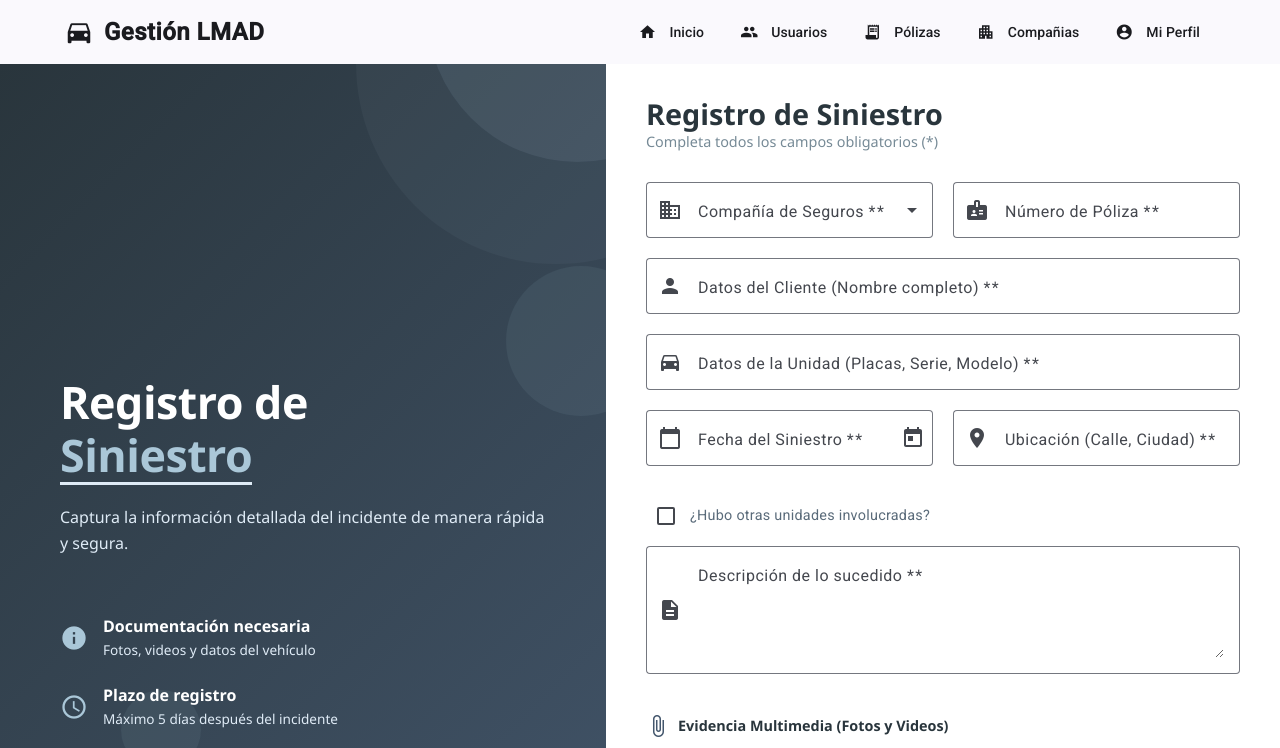
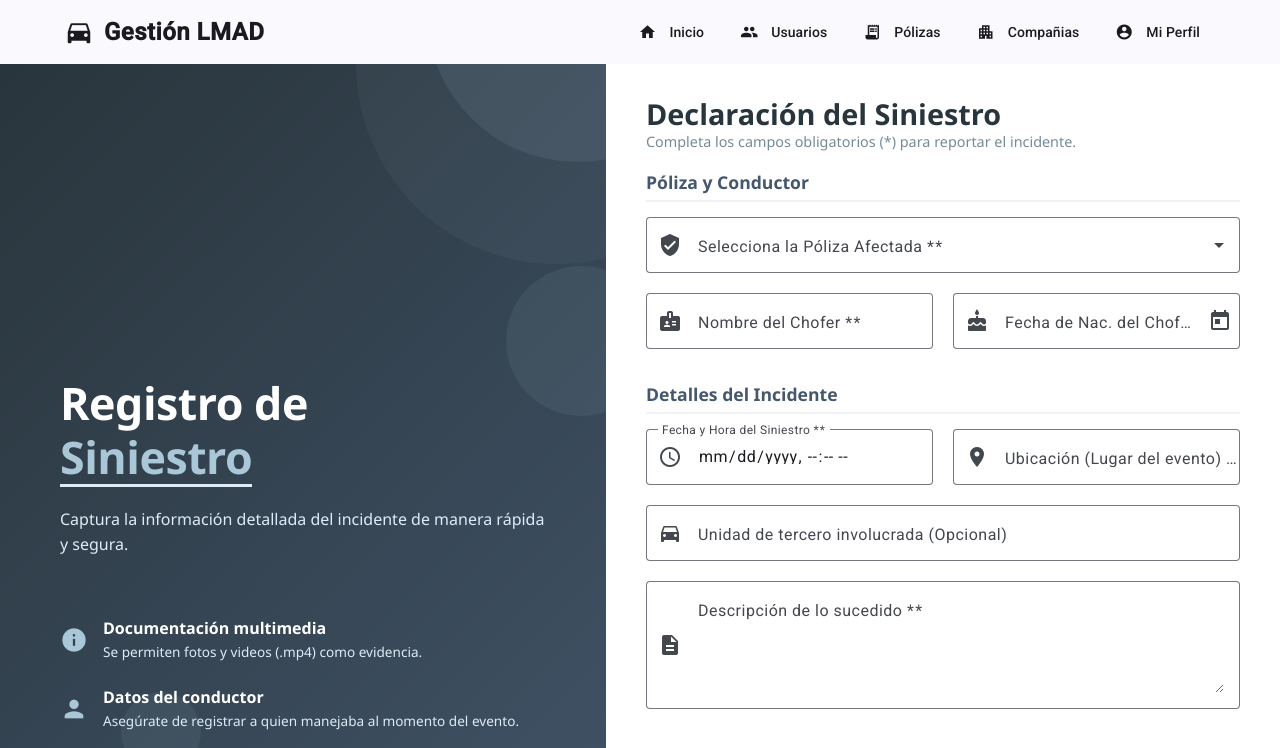
Before and after one commit to andynogamer/bdm-frontend, an Angular app: page /register-accidents in a window 1280 px wide. Shown: the top 748 px of the page. Built offline with nearby package versions, Linux system fonts and the light colour scheme.

Commit message:
feat: se agrega interfaz para registrar siniestros

```diff
--- a/src/app/features/register-accidents/register-accidents.html
+++ b/src/app/features/register-accidents/register-accidents.html
@@ -11,15 +11,15 @@
                 <div class="info-box">
                     <mat-icon>info</mat-icon>
                     <div>
-                        <strong>Documentación necesaria</strong>
-                        <span>Fotos, videos y datos del vehículo</span>
+                        <strong>Documentación multimedia</strong>
+                        <span>Se permiten fotos y videos (.mp4) como evidencia.</span>
                     </div>
                 </div>
                 <div class="info-box">
-                    <mat-icon>schedule</mat-icon>
+                    <mat-icon>person</mat-icon>
                     <div>
-                        <strong>Plazo de registro</strong>
-                        <span>Máximo 5 días después del incidente</span>
+                        <strong>Datos del conductor</strong>
+                        <span>Asegúrate de registrar a quien manejaba al momento del evento.</span>
                     </div>
                 </div>
                 <div class="info-box">
@@ -42,121 +42,135 @@
     <div class="right-panel">
         <form [formGroup]="registerForm" class="accidents-form" (ngSubmit)="onSubmit()">
             <div class="form-header">
-                <h1>Registro de Siniestro</h1>
-                <p>Completa todos los campos obligatorios (*)</p>
+                <h1>Declaración del Siniestro</h1>
+                <p>Completa los campos obligatorios (*) para reportar el incidente.</p>
             </div>
+
+            @if (mensajeExito) {
+                <div class="success-message">
+                    <mat-icon>check_circle</mat-icon>
+                    <span>{{ mensajeExito }}</span>
+                </div>
+            }
+
+            @if (mensajeError) {
+                <div class="error-message">
+                    <mat-icon>error</mat-icon>
+                    <span>{{ mensajeError }}</span>
+                </div>
+            }
+
+            @if (isLoading) {
+                <div class="loading-message">
+                    <mat-spinner diameter="24"></mat-spinner>
+                    <span>Enviando reporte y archivos multimedia...</span>
+                </div>
+            }
+
+            <h3 class="section-title">Póliza y Conductor</h3>
+
+            <mat-form-field appearance="outline" class="full-width">
+                <mat-label>Selecciona la Póliza Afectada *</mat-label>
+                <mat-select formControlName="id_poliza">
+                    @for (poliza of polizas; track poliza.id_poliza) {
+                        <mat-option [value]="poliza.id_poliza">
+                            {{poliza.numero_poliza}} - {{poliza.compania}}
+                        </mat-option>
+                    }
+                </mat-select>
+                <mat-icon matPrefix>verified_user</mat-icon>
+                @if (registerForm.get('id_poliza')?.hasError('required')) {
+                    <mat-error>Debes seleccionar una póliza</mat-error>
+                }
+            </mat-form-field>
 
             <div class="form-row">
                 <mat-form-field appearance="outline">
-                    <mat-label>Compañía de Seguros *</mat-label>
-                    <mat-select formControlName="insuranceCompany">
-                        <mat-option value="Qualitas">Qualitas</mat-option>
-                        <mat-option value="GNP">GNP</mat-option>
-                        <mat-option value="AXA">AXA</mat-option>
-                        <mat-option value="BBVA">BBVA</mat-option>
-                    </mat-select>
-                    <mat-icon matPrefix>business</mat-icon>
-                    @if (registerForm.get('insuranceCompany')?.hasError('required')) {
-                        <mat-error>Seleccione una compañía</mat-error>
+                    <mat-label>Nombre del Chofer *</mat-label>
+                    <input matInput formControlName="nombre_chofer" placeholder="Ej. Juan Pérez García">
+                    <mat-icon matPrefix>badge</mat-icon>
+                    @if (registerForm.get('nombre_chofer')?.hasError('required')) {
+                        <mat-error>El nombre del conductor es obligatorio</mat-error>
                     }
                 </mat-form-field>
 
                 <mat-form-field appearance="outline">
-                    <mat-label>Número de Póliza *</mat-label>
-                    <input matInput formControlName="policyNumber" placeholder="Ej. POL-12345">
-                    <mat-icon matPrefix>badge</mat-icon>
-                    @if (registerForm.get('policyNumber')?.hasError('required')) {
-                        <mat-error>El número de póliza es obligatorio</mat-error>
+                    <mat-label>Fecha de Nac. del Chofer *</mat-label>
+                    <input matInput [matDatepicker]="picker" formControlName="fecha_nacimiento_chofer">
+                    <mat-icon matPrefix>cake</mat-icon>
+                    <mat-datepicker-toggle matIconSuffix [for]="picker"></mat-datepicker-toggle>
+                    <mat-datepicker #picker></mat-datepicker>
+                    @if (registerForm.get('fecha_nacimiento_chofer')?.hasError('required')) {
+                        <mat-error>La fecha es obligatoria</mat-error>
+                    }
+                </mat-form-field>
+            </div>
+
+            <h3 class="section-title">Detalles del Incidente</h3>
+
+            <div class="form-row">
+                <mat-form-field appearance="outline">
+                    <mat-label>Fecha y Hora del Siniestro *</mat-label>
+                    <input matInput type="datetime-local" formControlName="fecha_hora_siniestro">
+                    <mat-icon matPrefix>schedule</mat-icon>
+                    @if (registerForm.get('fecha_hora_siniestro')?.hasError('required')) {
+                        <mat-error>Indica la fecha y hora</mat-error>
+                    }
+                </mat-form-field>
+
+                <mat-form-field appearance="outline">
+                    <mat-label>Ubicación (Lugar del evento) *</mat-label>
+                    <input matInput formControlName="ubicacion" placeholder="Ej. Av. Constitución #123">
+                    <mat-icon matPrefix>location_on</mat-icon>
+                    @if (registerForm.get('ubicacion')?.hasError('required')) {
+                        <mat-error>La ubicación es obligatoria</mat-error>
                     }
                 </mat-form-field>
             </div>
 
             <mat-form-field appearance="outline" class="full-width">
-                <mat-label>Datos del Cliente (Nombre completo) *</mat-label>
-                <input matInput formControlName="clientData" placeholder="Ej. Juan Pérez García">
-                <mat-icon matPrefix>person</mat-icon>
-                @if (registerForm.get('clientData')?.hasError('required')) {
-                    <mat-error>Los datos del cliente son obligatorios</mat-error>
-                }
+                <mat-label>Unidad de tercero involucrada (Opcional)</mat-label>
+                <input matInput formControlName="unidad_involucrada" placeholder="Placas, descripción o teléfono de contacto">
+                <mat-icon matPrefix>directions_car</mat-icon>
             </mat-form-field>
 
             <mat-form-field appearance="outline" class="full-width">
-                <mat-label>Datos de la Unidad (Placas, Serie, Modelo) *</mat-label>
-                <input matInput formControlName="unitData" placeholder="Ej. ABC-123, Serie: XXXX, Modelo: 2020">
-                <mat-icon matPrefix>directions_car</mat-icon>
-                @if (registerForm.get('unitData')?.hasError('required')) {
-                    <mat-error>Los datos de la unidad son obligatorios</mat-error>
-                }
-            </mat-form-field>
-
-            <div class="form-row">
-                <mat-form-field appearance="outline">
-                    <mat-label>Fecha del Siniestro *</mat-label>
-                    <input matInput [matDatepicker]="picker" formControlName="accidentDate">
-                    <mat-icon matPrefix>calendar_today</mat-icon>
-                    <mat-datepicker-toggle matIconSuffix [for]="picker"></mat-datepicker-toggle>
-                    <mat-datepicker #picker></mat-datepicker>
-                    @if (registerForm.get('accidentDate')?.hasError('required')) {
-                        <mat-error>La fecha es obligatoria</mat-error>
-                    }
-                </mat-form-field>
-
-                <mat-form-field appearance="outline">
-                    <mat-label>Ubicación (Calle, Ciudad) *</mat-label>
-                    <input matInput formControlName="location" placeholder="Ej. Av. Reforma 123, CDMX">
-                    <mat-icon matPrefix>location_on</mat-icon>
-                    @if (registerForm.get('location')?.hasError('required')) {
-                        <mat-error>La ubicación es obligatoria</mat-error>
-                    }
-                </mat-form-field>
-            </div>
-
-            <div class="checkbox-section">
-                <mat-checkbox formControlName="otherUnitsInvolved" class="custom-checkbox">
-                    ¿Hubo otras unidades involucradas?
-                </mat-checkbox>
-            </div>
-
-            <mat-form-field appearance="outline" class="full-width">
                 <mat-label>Descripción de lo sucedido *</mat-label>
-                <textarea matInput formControlName="description" rows="4" placeholder="Describe detalladamente cómo ocurrió el incidente..."></textarea>
+                <textarea matInput formControlName="descripcion" rows="4" placeholder="Describe cómo ocurrió el incidente detalladamente..."></textarea>
                 <mat-icon matPrefix>description</mat-icon>
-                @if (registerForm.get('description')?.hasError('required')) {
+                @if (registerForm.get('descripcion')?.hasError('required')) {
                     <mat-error>La descripción es obligatoria</mat-error>
-                }
-                @if (registerForm.get('description')?.hasError('minlength')) {
-                    <mat-error>Mínimo 10 caracteres</mat-error>
                 }
             </mat-form-field>
 
             <div class="multimedia-section">
                 <div class="multimedia-header">
-                    <mat-icon>attach_file</mat-icon>
-                    <label>Evidencia Multimedia (Fotos y Videos)</label>
+                    <mat-icon>perm_media</mat-icon>
+                    <label>Evidencia Multimedia (Imágenes y Videos)</label>
                 </div>
                 <div class="file-drop-zone" (click)="fileInput.click()" (dragover)="$event.preventDefault()" (drop)="onDrop($event)">
-                    <input #fileInput type="file" (change)="onFilesSelected($event)" accept="image/*,video/*" multiple style="display: none">
+                    <input #fileInput type="file" (change)="onFilesSelected($event)" accept="image/*,video/mp4" multiple style="display: none">
                     <mat-icon>cloud_upload</mat-icon>
                     <span>Haz clic o arrastra archivos aquí</span>
-                    <small>Formatos permitidos: JPG, PNG, MP4 (máx. 10MB por archivo)</small>
+                    <small>Se guardarán formato e información MIME. Máx 10MB por archivo.</small>
                 </div>
-                @if (selectedFiles.length > 0) {
+
+                @if (archivosProcesados.length > 0) {
                     <div class="file-list">
-                        <div class="file-item" *ngFor="let file of selectedFiles; let i = index">
-                            <mat-icon>{{file.type.includes('image') ? 'image' : 'videocam'}}</mat-icon>
-                            <span>{{file.name}}</span>
-                            <small>({{(file.size / 1024 / 1024).toFixed(2)}} MB)</small>
+                        <div class="file-item" *ngFor="let item of archivosProcesados; let i = index">
+                            <mat-icon>{{ item.mime_type.includes('image') ? 'image' : 'videocam' }}</mat-icon>
+                            <span>{{ item.archivo.name }}</span>
+                            <span class="mime-badge">{{ item.mime_type }}</span>
                             <button type="button" class="remove-file" (click)="removeFile(i)">
                                 <mat-icon>close</mat-icon>
                             </button>
                         </div>
                     </div>
                 }
-                <p class="hint">Las imágenes se guardarán como BLOB en la base de datos.</p>
             </div>
 
-            <button class="submit-button" type="submit" [disabled]="!registerForm.valid" mat-raised-button>
-                REGISTRAR SINIESTRO
+            <button class="submit-button" type="submit" [disabled]="!registerForm.valid || isLoading" mat-raised-button>
+                {{ isLoading ? 'PROCESANDO...' : 'REGISTRAR SINIESTRO' }}
                 <mat-icon>send</mat-icon>
             </button>
         </form>
--- a/src/app/features/register-accidents/register-accidents.scss
+++ b/src/app/features/register-accidents/register-accidents.scss
@@ -161,7 +161,7 @@
 }
 
 .form-header {
-    margin-bottom: 30px;
+    margin-bottom: 20px;
     text-align: left;
 
     h1 {
@@ -176,6 +176,52 @@
         font-size: 0.9rem;
         margin: 0;
     }
+}
+
+.section-title {
+    font-size: 1.1rem;
+    color: #44576D;
+    margin: 15px 0;
+    border-bottom: 2px solid #F0F2F5;
+    padding-bottom: 8px;
+    font-weight: 600;
+}
+
+// Mensajes de Alerta
+.success-message {
+    background: #E8F5E9;
+    color: #2E7D32;
+    padding: 12px 16px;
+    border-radius: 12px;
+    margin-bottom: 20px;
+    display: flex;
+    align-items: center;
+    gap: 10px;
+    mat-icon { font-size: 20px; width: 20px; height: 20px; }
+}
+
+.error-message {
+    background: #FFEBEE;
+    color: #C62828;
+    padding: 12px 16px;
+    border-radius: 12px;
+    margin-bottom: 20px;
+    display: flex;
+    align-items: center;
+    gap: 10px;
+    mat-icon { font-size: 20px; width: 20px; height: 20px; }
+}
+
+.loading-message {
+    background: #E3F2FD;
+    color: #1565C0;
+    padding: 12px 16px;
+    border-radius: 12px;
+    margin-bottom: 20px;
+    display: flex;
+    align-items: center;
+    justify-content: center;
+    gap: 12px;
 }
 
 .full-width {
@@ -226,20 +272,7 @@
     margin-right: 8px;
 }
 
-.checkbox-section {
-    margin: 10px 0;
-}
-
-.custom-checkbox {
-    --mdc-checkbox-selected-icon-color: #29353C;
-    --mdc-checkbox-unselected-icon-color: #768A96;
-
-    ::ng-deep .mdc-label {
-        color: #5A6B7A;
-        font-size: 0.9rem;
-    }
-}
-
+// Multimedia Section
 .multimedia-section {
     margin: 20px 0;
 }
@@ -322,10 +355,18 @@
     span {
         flex: 1;
         color: #29353C;
+        white-space: nowrap;
+        overflow: hidden;
+        text-overflow: ellipsis;
     }
 
-    small {
-        color: #768A96;
+    .mime-badge {
+        background: #AAC7D8;
+        color: #1a2329;
+        font-size: 0.65rem;
+        padding: 2px 6px;
+        border-radius: 12px;
+        font-weight: 600;
     }
 
     .remove-file {
@@ -355,13 +396,6 @@
     }
 }
 
-.hint {
-    font-size: 0.7rem;
-    color: #768A96;
-    margin-top: 12px;
-    text-align: center;
-}
-
 .submit-button {
     width: 100%;
     height: 52px;
@@ -372,7 +406,7 @@
     color: white !important;
     border-radius: 40px;
     transition: all 0.3s ease;
-    margin-top: 10px;
+    margin-top: 20px;
     display: flex;
     align-items: center;
     justify-content: center;
--- a/src/app/features/register-accidents/register-accidents.ts
+++ b/src/app/features/register-accidents/register-accidents.ts
@@ -1,4 +1,4 @@
-import { Component } from '@angular/core';
+import { Component, OnInit, ChangeDetectorRef } from '@angular/core';
 import { Header } from '../../shared/header/header';
 import { provideNativeDateAdapter } from '@angular/material/core';
 import { FormControl, FormGroup, ReactiveFormsModule, Validators } from '@angular/forms';
@@ -7,12 +7,18 @@ import { MatInputModule } from '@angular/material/input';
 import { MatDatepickerModule } from '@angular/material/datepicker';
 import { MatButtonModule } from '@angular/material/button';
 import { MatSelectModule } from '@angular/material/select';
-import { MatCheckboxModule } from '@angular/material/checkbox';
 import { MatIconModule } from '@angular/material/icon';
+import { MatProgressSpinnerModule } from '@angular/material/progress-spinner';
 import { CommonModule } from '@angular/common';
+import { MatSnackBar } from '@angular/material/snack-bar';
+
+// TODO: Importa tus servicios reales
+// import { PolicyService } from '../../services/policy.service';
+// import { AccidentService } from '../../services/accident.service';
 
 @Component({
   selector: 'app-register-accidents',
+  standalone: true,
   providers: [provideNativeDateAdapter()],
   imports: [
     CommonModule,
@@ -22,53 +28,143 @@ import { CommonModule } from '@angular/common';
     MatDatepickerModule,
     MatButtonModule,
     MatSelectModule,
-    MatCheckboxModule,
     MatIconModule,
+    MatProgressSpinnerModule,
     Header
   ],
   templateUrl: './register-accidents.html',
   styleUrl: './register-accidents.scss',
 })
-export class RegisterAccidents {
-  selectedFiles: File[] = [];
+export class RegisterAccidents implements OnInit {
+  isLoading = false;
+  mensajeError = '';
+  mensajeExito = '';
+
+  polizas: any[] = []; // Array temporal para cargar las pólizas del asegurado
+
+  // Guardamos el File nativo (para la vista) y los datos procesados (para la BD)
+  archivosProcesados: { archivo: File, base64: string, mime_type: string }[] = [];
 
   registerForm = new FormGroup({
-    insuranceCompany: new FormControl('', [Validators.required]),
-    policyNumber: new FormControl('', [Validators.required]),
-    clientData: new FormControl('', [Validators.required]),
-    unitData: new FormControl('', [Validators.required]),
-    accidentDate: new FormControl('', [Validators.required]),
-    location: new FormControl('', [Validators.required]),
-    otherUnitsInvolved: new FormControl(false),
-    description: new FormControl('', [Validators.required, Validators.minLength(10)])
+    id_poliza: new FormControl('', [Validators.required]),
+    nombre_chofer: new FormControl('', [Validators.required]),
+    fecha_nacimiento_chofer: new FormControl('', [Validators.required]),
+    fecha_hora_siniestro: new FormControl('', [Validators.required]),
+    ubicacion: new FormControl('', [Validators.required]),
+    unidad_involucrada: new FormControl(''), // Opcional (placas o número de terceros)
+    descripcion: new FormControl('', [Validators.required, Validators.minLength(10)])
   });
+
+  constructor(
+    private snackBar: MatSnackBar,
+    private cdr: ChangeDetectorRef,
+    // public policyService: PolicyService,
+    // public accidentService: AccidentService
+  ) {}
+
+  ngOnInit(): void {
+    this.cargarPolizas();
+  }
+
+  cargarPolizas() {
+    // TODO: Llamada a tu API para traer las pólizas activas del usuario
+    // Mock de ejemplo:
+    this.polizas = [
+      { id_poliza: 1, numero_poliza: 'POL-001', compania: 'Qualitas' },
+      { id_poliza: 2, numero_poliza: 'POL-002', compania: 'GNP' }
+    ];
+  }
 
   onFilesSelected(event: any) {
     if (event.target.files) {
-      const newFiles = Array.from(event.target.files) as File[];
-      this.selectedFiles = [...this.selectedFiles, ...newFiles];
-      console.log('Archivos multimedia seleccionados:', this.selectedFiles);
+      const files = Array.from(event.target.files) as File[];
+      this.procesarArchivos(files);
     }
   }
 
   onDrop(event: DragEvent) {
     event.preventDefault();
     if (event.dataTransfer?.files) {
-      const newFiles = Array.from(event.dataTransfer.files) as File[];
-      this.selectedFiles = [...this.selectedFiles, ...newFiles];
-      console.log('Archivos arrastrados:', this.selectedFiles);
+      const files = Array.from(event.dataTransfer.files) as File[];
+      this.procesarArchivos(files);
     }
   }
 
+  procesarArchivos(files: File[]) {
+    files.forEach(file => {
+      const reader = new FileReader();
+      reader.onload = (e: any) => {
+        const base64Completo = e.target.result;
+        // Extraemos solo el Base64 limpio para la base de datos
+        const base64Puro = base64Completo.split(',')[1];
+
+        this.archivosProcesados.push({
+          archivo: file,
+          base64: base64Puro,
+          mime_type: file.type // ej. image/png o video/mp4
+        });
+
+        this.cdr.detectChanges(); // Vital porque FileReader corre fuera de Angular
+      };
+      reader.readAsDataURL(file);
+    });
+  }
+
   removeFile(index: number) {
-    this.selectedFiles.splice(index, 1);
+    this.archivosProcesados.splice(index, 1);
+    this.cdr.detectChanges();
   }
 
   onSubmit() {
     if (this.registerForm.valid) {
-      console.warn('Datos del siniestro:', this.registerForm.value);
-      console.warn('Archivos multimedia:', this.selectedFiles);
-      // Aquí enviarás el FormData a tu backend PHP
+      this.isLoading = true;
+      this.mensajeError = '';
+      this.mensajeExito = '';
+      this.cdr.detectChanges();
+
+      // 1. Armamos el array de multimedia como lo espera la base de datos
+      const multimediaArray = this.archivosProcesados.map(item => ({
+        evidencia: item.base64,
+        etiqueta: item.archivo.name,
+        mime_type: item.mime_type
+      }));
+
+      // 2. Preparamos el payload final
+      const payload = {
+        siniestro: this.registerForm.value,
+        multimedia: multimediaArray
+      };
+
+      console.log('Payload a enviar:', payload);
+
+      // TODO: Descomentar cuando conectes a tu API
+      /*
+      this.accidentService.postAccident(payload).subscribe({
+        next: (res) => {
+          this.isLoading = false;
+          this.mensajeExito = 'Siniestro registrado exitosamente.';
+          this.registerForm.reset();
+          this.archivosProcesados = [];
+          this.cdr.detectChanges();
+          this.snackBar.open('Registro exitoso', 'Cerrar', { duration: 3000 });
+        },
+        error: (err) => {
+          this.isLoading = false;
+          this.mensajeError = err.error?.error || 'Error al registrar el siniestro';
+          this.cdr.detectChanges();
+          this.snackBar.open(this.mensajeError, 'Cerrar', { duration: 3000 });
+        }
+      });
+      */
+
+      // Simulación temporal:
+      setTimeout(() => {
+        this.isLoading = false;
+        this.mensajeExito = 'Siniestro simulado con éxito.';
+        this.registerForm.reset();
+        this.archivosProcesados = [];
+        this.cdr.detectChanges();
+      }, 1500);
     }
   }
 }
```
